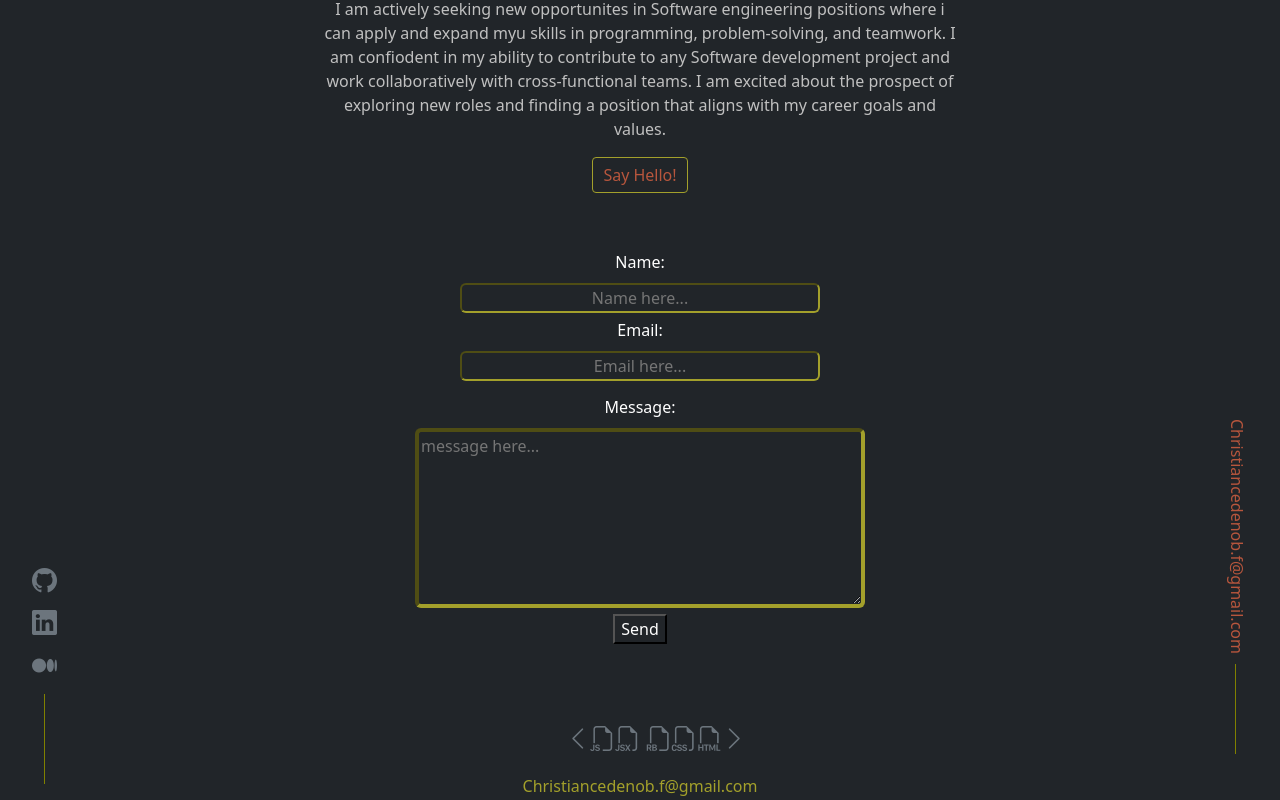
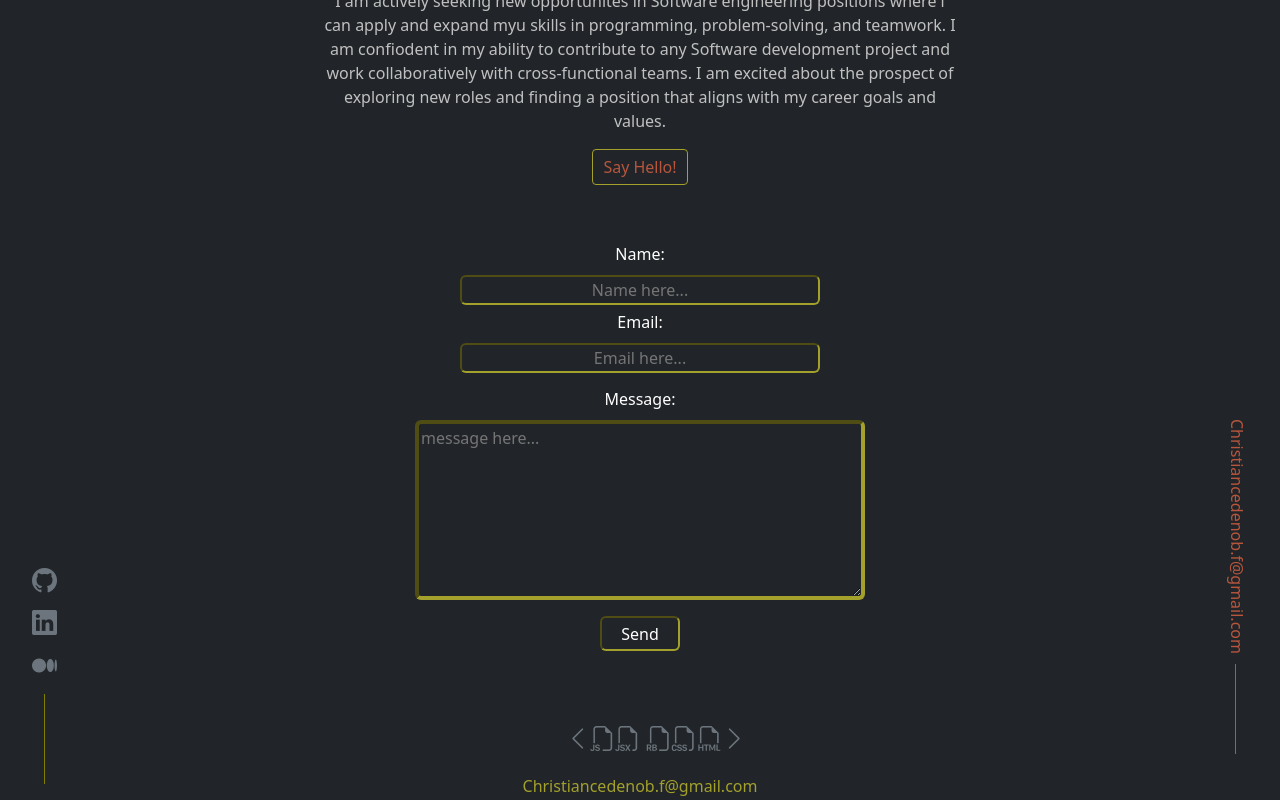
Before and after one commit to cedenoc181/pw2023, a React (Create React App) app: page / in a window 1280 px wide. Both pictures are taken after a click on the button "Say Hello!". Shown: the part 2898-3698 px from the top of the page. Built offline with nearby package versions, Linux system fonts and the light colour scheme.

Commit message:
added css to contact button to match web theme

```diff
--- a/src/Component/Contact.css
+++ b/src/Component/Contact.css
@@ -63,5 +63,18 @@ margin-top: 9px;
     border-style:inset;
     width: 360px;
     text-align: center;
+}
 
+.button {
+    margin-top: 10px;
+    border-style:inset;
+    border-color: #a3a02b;
+    border-radius: 6px;
+    width: 80px;
+    height: 35px;
 }
+
+.button:hover {
+    background-color: rgba(62, 122, 130, 0.4) !important;
+    color: var(--tan) !important;
+}
--- a/src/Component/Contact.js
+++ b/src/Component/Contact.js
@@ -59,7 +59,7 @@ function sendEmail (e) {
               <br />
               <textarea className="bg-transparent text-white" rows="5" id="text-box" placeholder='message here...' name="message"/>
               <br />
-              <input className="bg-transparent text-white" type="submit" value="Send"/>
+              <input className="bg-transparent text-white button " type="submit" value="Send"/>
             </form>
           </div>
 
```
